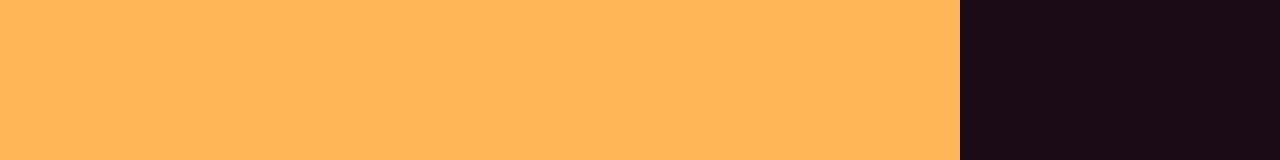
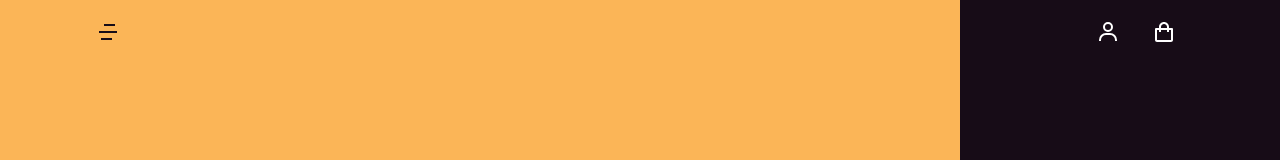
Before and after one commit to StevenPss/dont-be-stupid-web-header-animation, a React (Create React App) app: page / in a window 1280 px wide. Shown: the top 160 px of the page. Built offline with nearby package versions, Linux system fonts and the light colour scheme.

Commit message:
style: added header, navbar

```diff
--- a/src/App.js
+++ b/src/App.js
@@ -1,9 +1,13 @@
 import './App.scss';
+import Header from './components/Header';
 
 function App() {
   return (
     <div className="app">
       <div id="bg" className="h-full w-full absolute"></div>
+      <div className="max-w-6xl mx-auto px-2 sm:px-6 lg:px-8">
+        <Header/>
+      </div>
     </div>
   );
 }
--- a/src/App.scss
+++ b/src/App.scss
@@ -25,4 +25,16 @@ body, html{
     background-color: color(secondary);
     z-index: 1;
   }
+
+  .navbar{
+    .navbar-name{
+        color: color(primary);
+    }
+    .navbar-icons{
+      &:hover{
+        color: color(secondary);
+        background-color: color(secondary_light);
+      }
+    }
+  }
 }
--- /dev/null
+++ b/src/components/Header.js
@@ -0,0 +1,12 @@
+import React from 'react'
+import Navbar from './Navbar'
+
+function Header() {
+    return (
+        <header className="header relative z-10">
+            <Navbar/>
+        </header>
+    )
+}
+
+export default Header
--- /dev/null
+++ b/src/components/Navbar.js
@@ -0,0 +1,29 @@
+import React from 'react'
+import { RiMenu4Fill } from 'react-icons/ri';
+import { BiUser, BiShoppingBag } from 'react-icons/bi';
+
+function Navbar() {
+    return (
+        <nav className="navbar bg-transparent">
+           <div className="relative flex items-center justify-between h-16">
+
+                    <div className="flex items-center justify-center sm:items-stretch sm:justify-start">
+                        <div className="flex-shrink-0 flex items-center">
+                            <h1 className="font-black text-2xl navbar-name"><RiMenu4Fill/></h1>
+                        </div>
+                    </div>
+
+                    <div className="absolute inset-y-0 right-0 flex items-center pr-2 sm:static sm:inset-auto sm:ml-6 sm:pr-0">
+                        <div className="block sm:ml-6">
+                            <div className="flex space-x-4 navbar-links">
+                                <a href="#home" className="text-white navbar-icons px-2 py-2 rounded-full text-2xl font-medium" aria-current="page"><BiUser/></a>
+                                <a href="#shop" className="text-white navbar-icons px-2 py-2 rounded-full text-2xl font-medium"><BiShoppingBag/></a>
+                            </div>
+                        </div>
+                    </div>
+                </div>
+        </nav>
+    )
+}
+
+export default Navbar
```
